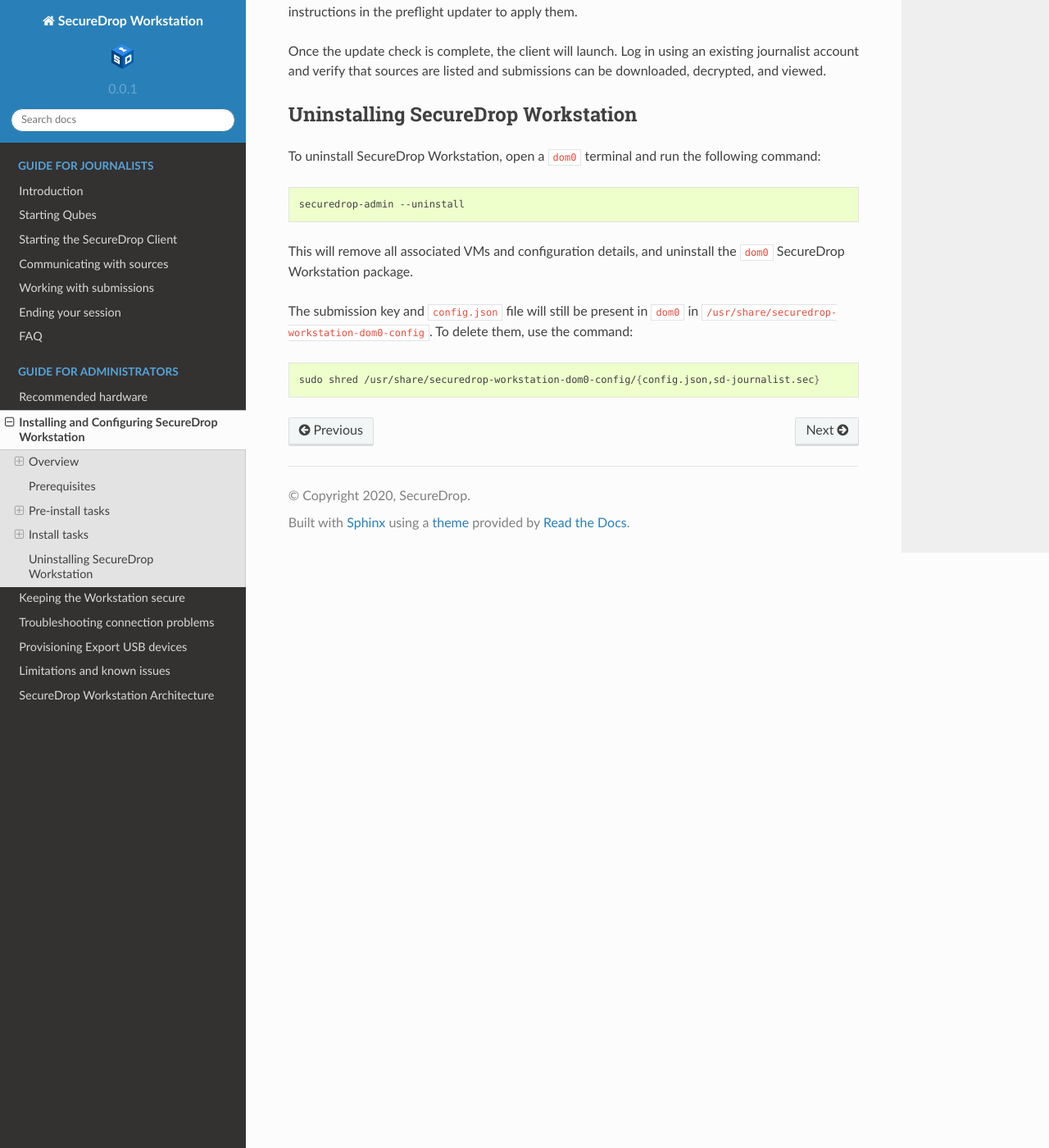
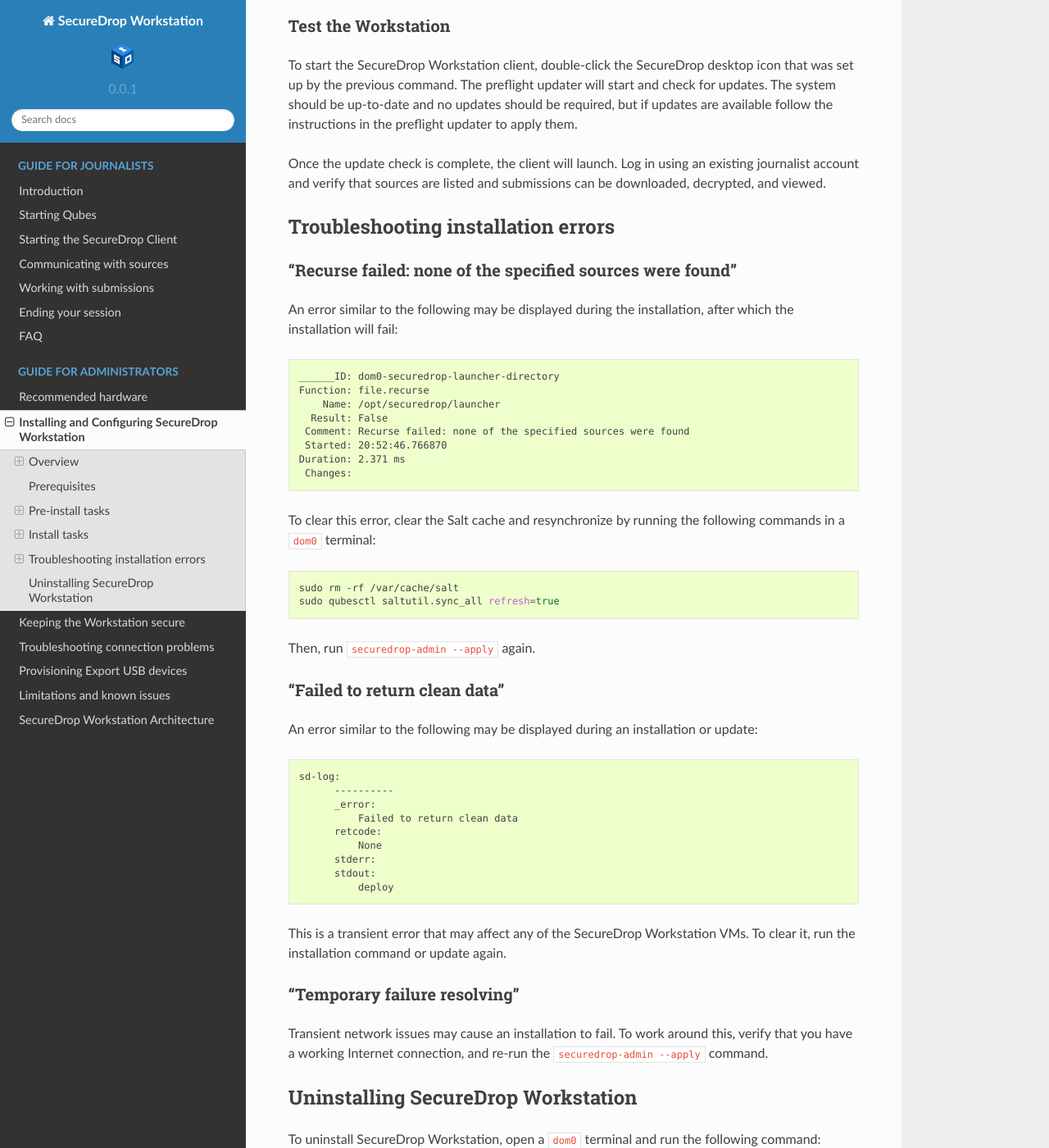
Before and after one commit to freedomofpress/securedrop-workstation-docs, a Sphinx documentation site: the page built from docs/admin/install.rst, in a window 1280 px wide and 1400 px high, scrolled down 9941 px. Shown: the whole window at 82% size. Built offline with Sphinx 7.4.7 and the Read the Docs theme 2.0.0, drawn with Linux system fonts in a browser that asks for light colours; some of the changed text lies outside the part shown.

Commit message:
Added recovery steps for common install errors

```diff
--- a/docs/admin/install.rst
+++ b/docs/admin/install.rst
@@ -31,6 +31,9 @@
 
 - A Qubes-compatible computer with at least 16GB of RAM (32 GB is recommended). SecureDrop Workstation has mainly been tested against Lenovo 6th-gen T480 and X1 models - see Qubes' `Hardware Compatibility List <https://www.qubes-os.org/hcl/>`_ and the SecureDrop Workstation :doc:`hardware` page for more options .
 - Qubes installation medium - this guide assumes the use of a USB 3.0 stick. Qubes may also be installed via optical media, which may make more sense depending on your `security concerns <https://www.qubes-os.org/doc/install-security/>`_.
+
+  .. note:: A USB stick with a Type-A connector is recommended, as USB-C ports may be disabled on your computer when the BIOS settings detailed below are applied.
+
 - The SecureDrop instance's Admin Workstation and Secure Viewing Station (SVS) USBs, and the full GPG fingerprint of the submission key.
 - A working computer (Linux is recommended and assumed in this guide) to use for verification and creation of the Qubes installation medium.
 - A password manager or other system to generate and store strong passphrases for Qubes full disk encryption (FDE) and user accounts.
@@ -337,6 +340,56 @@
 
 Once the update check is complete, the client will launch. Log in using an existing journalist account and verify that sources are listed and submissions can be downloaded, decrypted, and viewed.
 
+Troubleshooting installation errors
+-----------------------------------
+
+"Recurse failed: none of the specified sources were found"
+~~~~~~~~~~~~~~~~~~~~~~~~~~~~~~~~~~~~~~~~~~~~~~~~~~~~~~~~~~
+An error similar to the following may be displayed during the installation, after which the installation will fail:
+
+.. code-block:: none
+
+    ______ID: dom0-securedrop-launcher-directory
+    Function: file.recurse
+        Name: /opt/securedrop/launcher
+      Result: False
+     Comment: Recurse failed: none of the specified sources were found
+     Started: 20:52:46.766870
+    Duration: 2.371 ms
+     Changes:
+
+To clear this error, clear the Salt cache and resynchronize by running the following commands in a ``dom0`` terminal:
+
+.. code-block:: sh
+
+  sudo rm -rf /var/cache/salt
+  sudo qubesctl saltutil.sync_all refresh=true
+
+Then, run ``securedrop-admin --apply`` again.
+
+"Failed to return clean data"
+~~~~~~~~~~~~~~~~~~~~~~~~~~~~~
+
+An error similar to the following may be displayed during an installation or update:
+
+.. code-block:: none
+
+  sd-log:
+        ----------
+        _error:
+            Failed to return clean data
+        retcode:
+            None
+        stderr:
+        stdout:
+            deploy
+
+This is a transient error that may affect any of the SecureDrop Workstation VMs. To clear it, run the installation command or update again.
+
+"Temporary failure resolving"
+~~~~~~~~~~~~~~~~~~~~~~~~~~~~~
+Transient network issues may cause an installation to fail. To work around this, verify that you have a working Internet connection, and re-run the ``securedrop-admin --apply`` command.
+
 Uninstalling SecureDrop Workstation
 -----------------------------------
 To uninstall SecureDrop Workstation, open a ``dom0`` terminal and run the following command:
```
